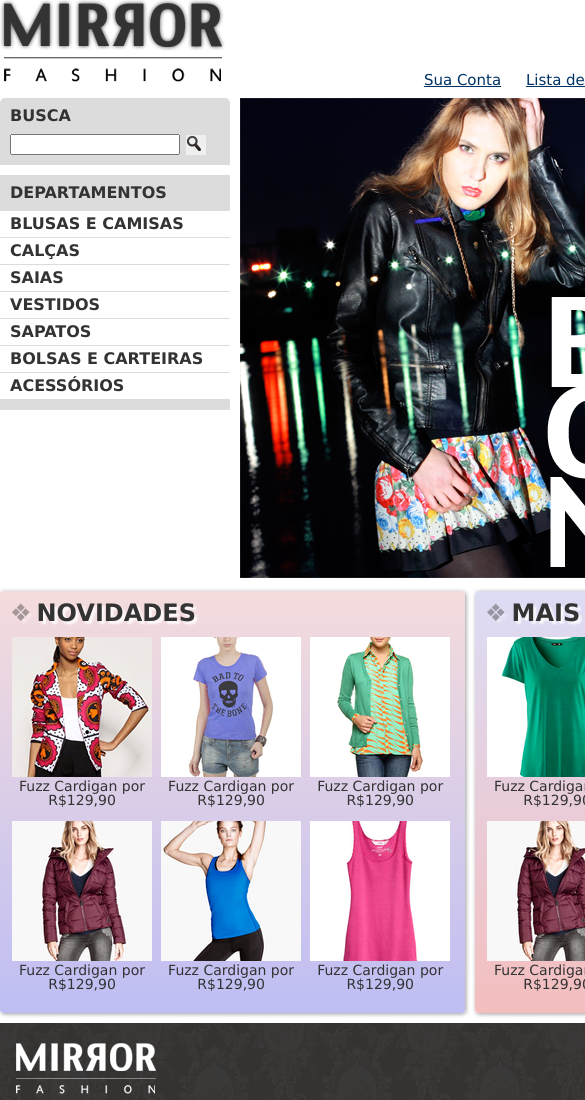
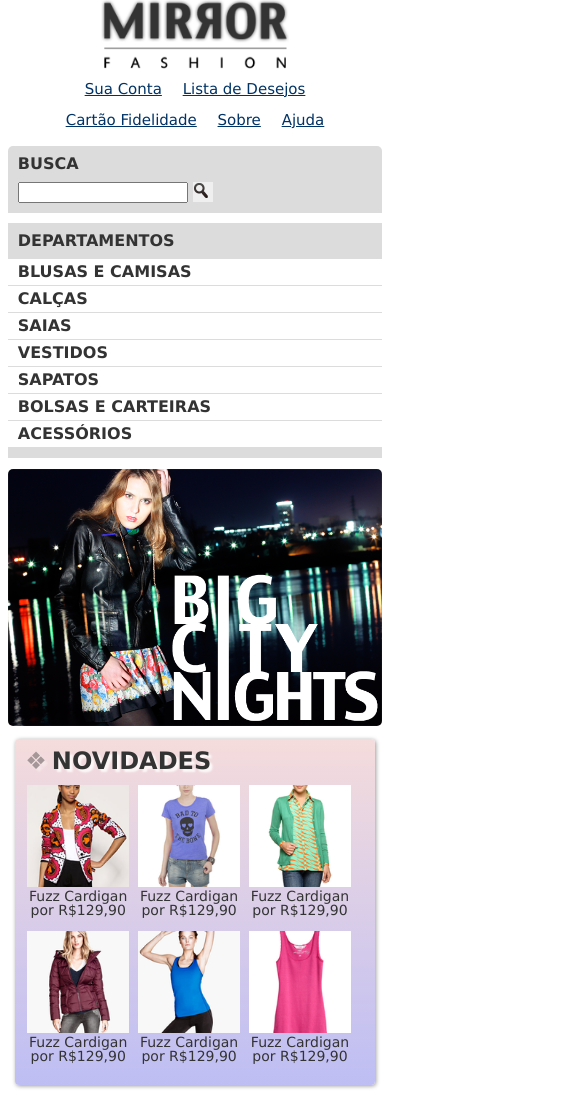
Before and after one commit to rheronides/html-css-js-course, a plain HTML site: page index.html in a window 390 px wide. Shown: the top 1100 px of the page, 585 px wide, since content can reach past the window. Drawn offline with Linux system fonts and the light colour scheme.

Commit message:
Mobile version modifications

```diff
--- a/css/estilos.css
+++ b/css/estilos.css
@@ -202,3 +202,56 @@ header{
     background-color: #dcdcf5;
     background: linear-gradient(#dcdcf5, #f4bebe);
   }
+
+  /*mobile version*/
+  @media (max-width: 939px){
+      .container{
+          width: 96%;
+      }
+
+      header h1{
+        text-align: center;
+      }
+
+      header h1 img {
+        max-width: 50%;
+      }
+
+      .sacola {
+        display: none;
+      }
+
+      .menu-opcoes {
+        position: static;
+        text-align: center;
+      }
+
+      .menu-opcoes ul li {
+        display: inline-block;
+        margin: 8px;
+      }
+
+      .busca,
+      .menu-departamentos,
+      .banner-destaque img {
+        margin-right: 0;
+        width: 100%;
+      }
+
+      .banner-destaque img{
+          margin-top: 3vw;
+          border-radius: 5px;
+      }
+
+      .painel {
+        width: auto;
+      }
+
+      .painel li{
+          width: 30%;
+      }
+
+      .painel img{
+          width: 100%;
+      }
+  }
--- a/css/rodape-menu.css
+++ b/css/rodape-menu.css
@@ -9,14 +9,14 @@ footer .container{
 }
 
 .social{
-    /* position:absolute;
+    position:absolute;
     top:12px;
-    right:0; */
+    right:0;
     text-align: justify;
     float:right;
-    padding-top:12px;
+    /* padding-top:12px; */
     /* vertical-align: middle; */
-    padding-right:20px;
+    /* padding-right:20px; */
 }
 
 .social a{
--- a/css/sobre.css
+++ b/css/sobre.css
@@ -74,3 +74,30 @@ h2 + figure + p{
 :not(p) + p::first-line{
     font-variant:small-caps;
 }
+
+/*mobile version*/
+@media (max-width: 939px){
+    body{
+        width:100%;
+    }
+
+    #centro-distribuicao{
+        width:100%;
+        margin-left:0;
+        margin-right: 0;
+        padding: 2vh 0 0 0;
+    }
+
+
+    figcaption{
+        margin-top: 1%;
+    }
+
+    #centro-distribuicao img{
+        width:85%;
+    }
+
+    h2{
+        text-indent: 2vw;
+    }
+}
```
